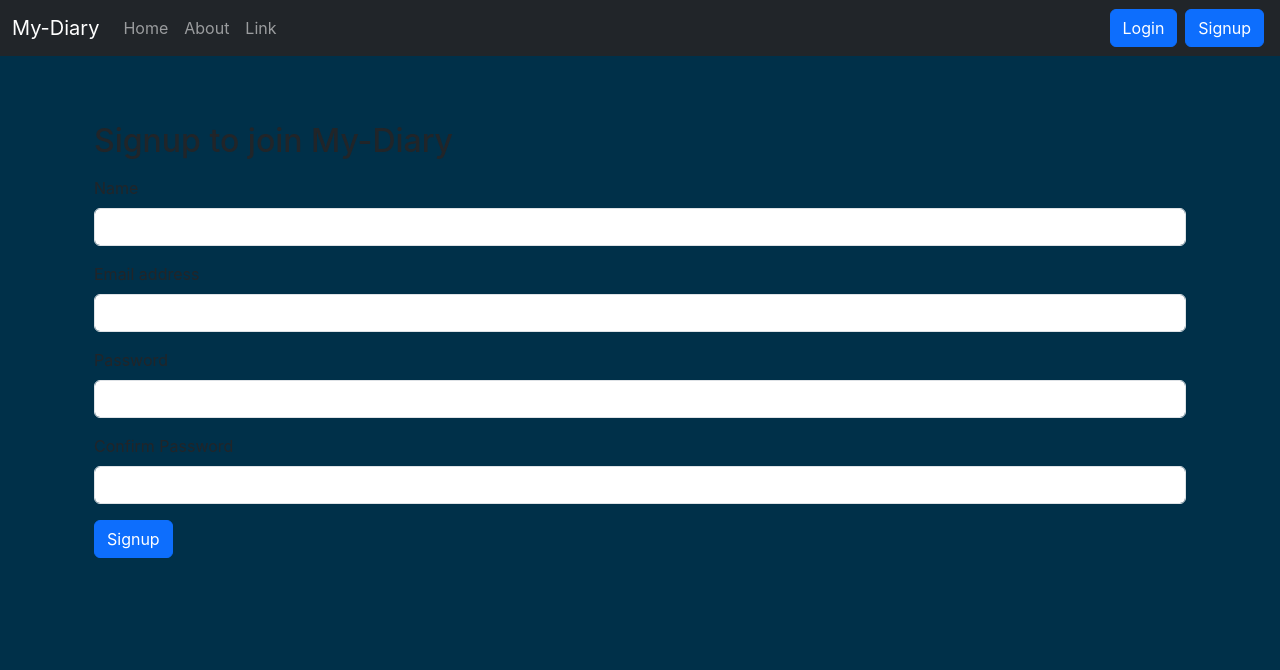
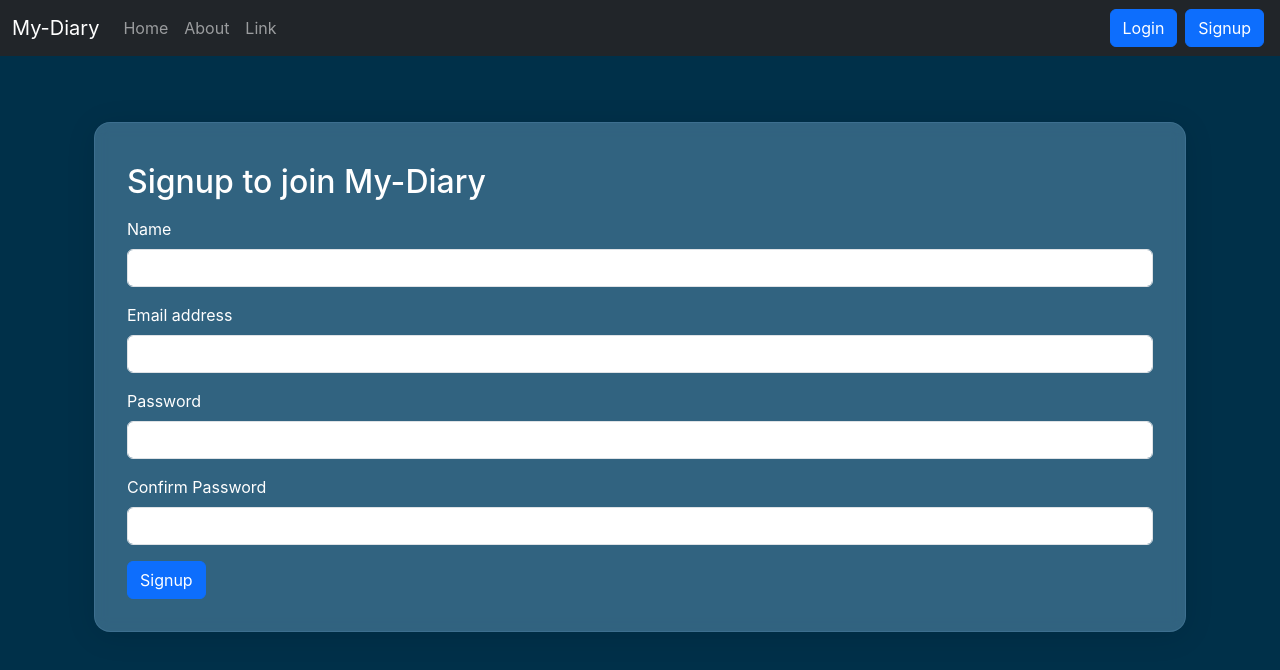
Before and after one commit to anakafeel/my-diary-frontend, a React (Create React App) app: page /signup in a window 1280 px wide. Shown: the top 670 px of the page. Built offline with nearby package versions, Linux system fonts and the light colour scheme.

Commit message:
same style for signup

```diff
--- a/src/components/AddNote.js
+++ b/src/components/AddNote.js
@@ -17,7 +17,7 @@ const AddNote = () => {
         setNote({...note, [e.target.name]: e.target.value})
     }
     return (
-        <div className="container my-3">
+        <div className="container my-3 login "style={{ padding: '2rem', minHeight: '400px' }} >
             <h2>Add a Note</h2>
             <form className="my-3">
                 <div className="mb-3">
--- a/src/components/Notes.js
+++ b/src/components/Notes.js
@@ -47,9 +47,11 @@ const Notes = (props) => {
 
   return (
     <>
+    <div className="login" style={{ padding: '2rem', minHeight: '400px' }}>
       <AddNote showAlert={props.showAlert} />
+    </div>
       <div className="row my-3">
-        <h2>Your Notes:</h2>
+        <h2 style={{color: "white"}}>Your Notes:</h2>
         <div className="container mx-2">
           {notes.length === 0 && "You Have No notes to display"}
         </div>
--- a/src/components/Signup.js
+++ b/src/components/Signup.js
@@ -32,7 +32,7 @@ const Signup = (props) => {
       };
 
   return (
-    <div className="mt-2">
+    <div className="mt-2 login" style={{ padding: '2rem', minHeight: '400px' }}>
       <h2 className="my-2">Signup to join My-Diary</h2>
       <form onSubmit={handleSubmit}>
         <div className="my-3">
```
